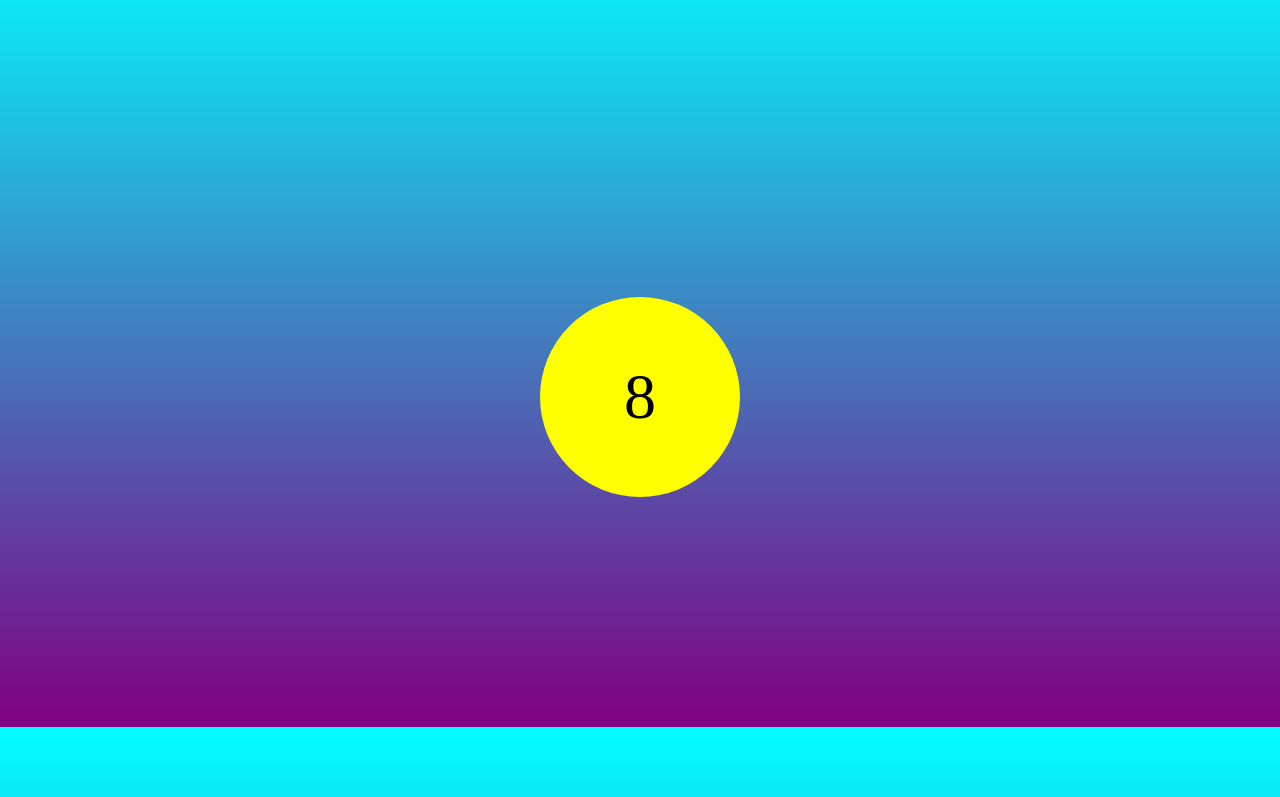
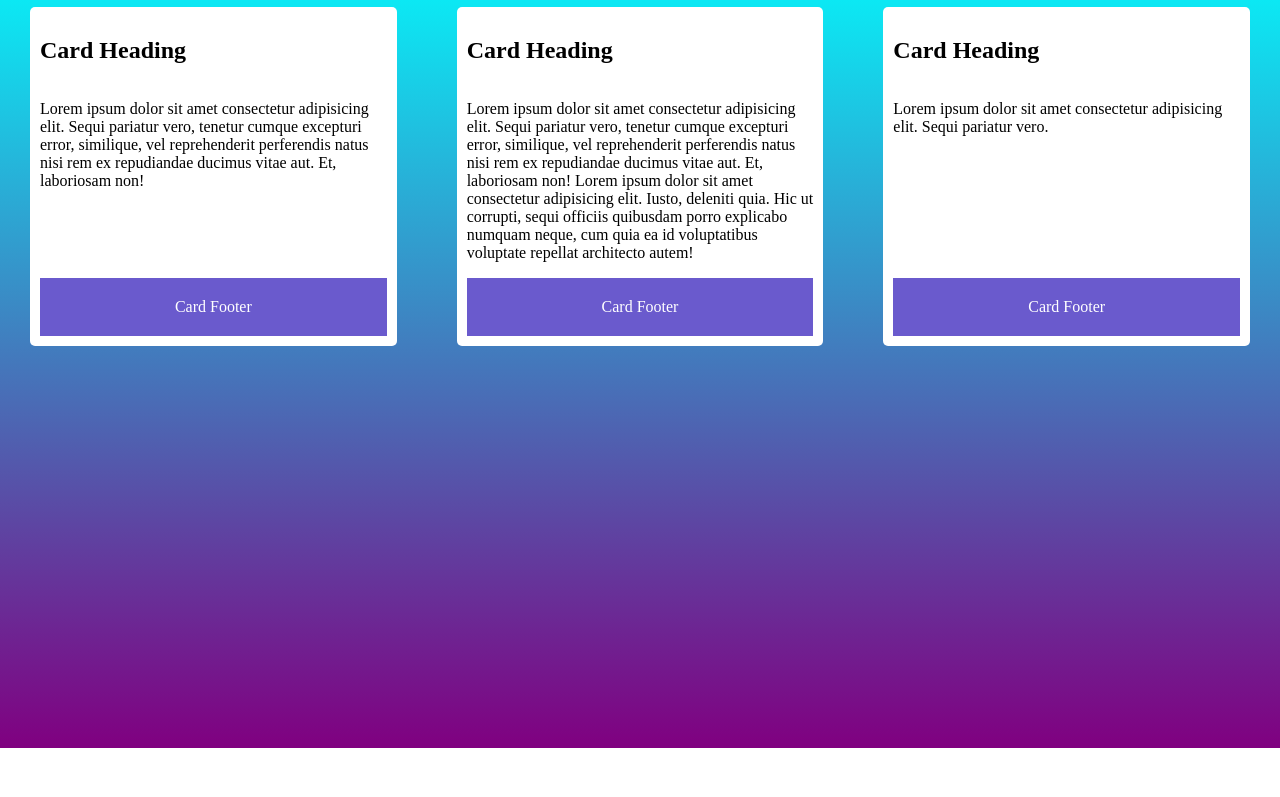
Before and after one commit to mmgmae/practice, a plain HTML site: page html_and_css_bootcamp/u21_v186_flexboxnavbar.html in a window 1280 px wide. Shown: the part 73-870 px from the top of the page. After the commit the page ends 821 px from the top, so only its background shows below. Drawn offline with Linux system fonts and the light colour scheme.

Commit message:
complete card layout exercise

```diff
--- a/html_and_css_bootcamp/u21_v186_app.css
+++ b/html_and_css_bootcamp/u21_v186_app.css
@@ -3,8 +3,31 @@ body {
     height: 100vh;
     background: linear-gradient(cyan, purple);
 }
+.cardcontainer {
+    display: flex;
+    justify-content: center;
+}
+.card {
+    background-color: white;
+    border-radius: 5px;
+    width: 400px;
+    margin: 0 30px;
+    display: flex;
+    flex-direction: column;
+    padding: 10px;
+}
 
-.navbar {
+
+.card footer {
+    background-color: slateblue;
+    color: white;
+    padding: 20px;
+    text-align: center;
+    margin-top: auto;
+}
+
+
+/* .navbar {
     background-color: #37474f;
     height: 70px;
     display: flex;
@@ -45,4 +68,4 @@ body {
     align-items: center;
     font-size: 4rem;
     border-radius: 50%;
-}
+} */
--- a/html_and_css_bootcamp/u21_v186_flexboxnavbar.html
+++ b/html_and_css_bootcamp/u21_v186_flexboxnavbar.html
@@ -6,11 +6,40 @@
     <meta http-equiv="X-UA-Compatible" content="IE=edge">
     <meta name="viewport" content="width=device-width, initial-scale=1.0">
     <link rel="stylesheet" href="u21_v186_app.css">
-    <title>Flexbox Navbar</title>
+    <title>Flexbox Examples</title>
 </head>
 
 <body>
-    <header class="navbar">
+
+    <h1>Cards Demo</h1>
+    <div class="cardcontainer">
+        <div class="card">
+            <h2>Card Heading</h2>
+            <p>Lorem ipsum dolor sit amet consectetur adipisicing elit. Sequi pariatur vero, tenetur cumque excepturi
+                error,
+                similique, vel reprehenderit perferendis natus nisi rem ex repudiandae ducimus vitae aut. Et, laboriosam
+                non!</p>
+            <footer>Card Footer</footer>
+        </div>
+        <div class="card">
+            <h2>Card Heading</h2>
+            <p>Lorem ipsum dolor sit amet consectetur adipisicing elit. Sequi pariatur vero, tenetur cumque excepturi
+                error,
+                similique, vel reprehenderit perferendis natus nisi rem ex repudiandae ducimus vitae aut. Et, laboriosam
+                non! Lorem ipsum dolor sit amet consectetur adipisicing elit. Iusto, deleniti quia. Hic ut corrupti,
+                sequi
+                officiis quibusdam porro explicabo numquam neque, cum quia ea id voluptatibus voluptate repellat
+                architecto
+                autem!</p>
+            <footer>Card Footer</footer>
+        </div>
+        <div class="card">
+            <h2>Card Heading</h2>
+            <p>Lorem ipsum dolor sit amet consectetur adipisicing elit. Sequi pariatur vero.</p>
+            <footer>Card Footer</footer>
+        </div>
+    </div>
+    <!-- <header class="navbar">
         <nav class="left">
             <a href="#" class="navlink">Home</a>
             <a href="#" class="navlink">About</a>
@@ -22,9 +51,9 @@
         </nav>
     </header>
     <div class="container">
-        <!-- <button>Click Me</button> -->
-        <div class="circle">8</div>
-    </div>
+       <button>Click Me</button>
+    <div class="circle">8</div>
+    </div> -->
 
 </body>
 
```
